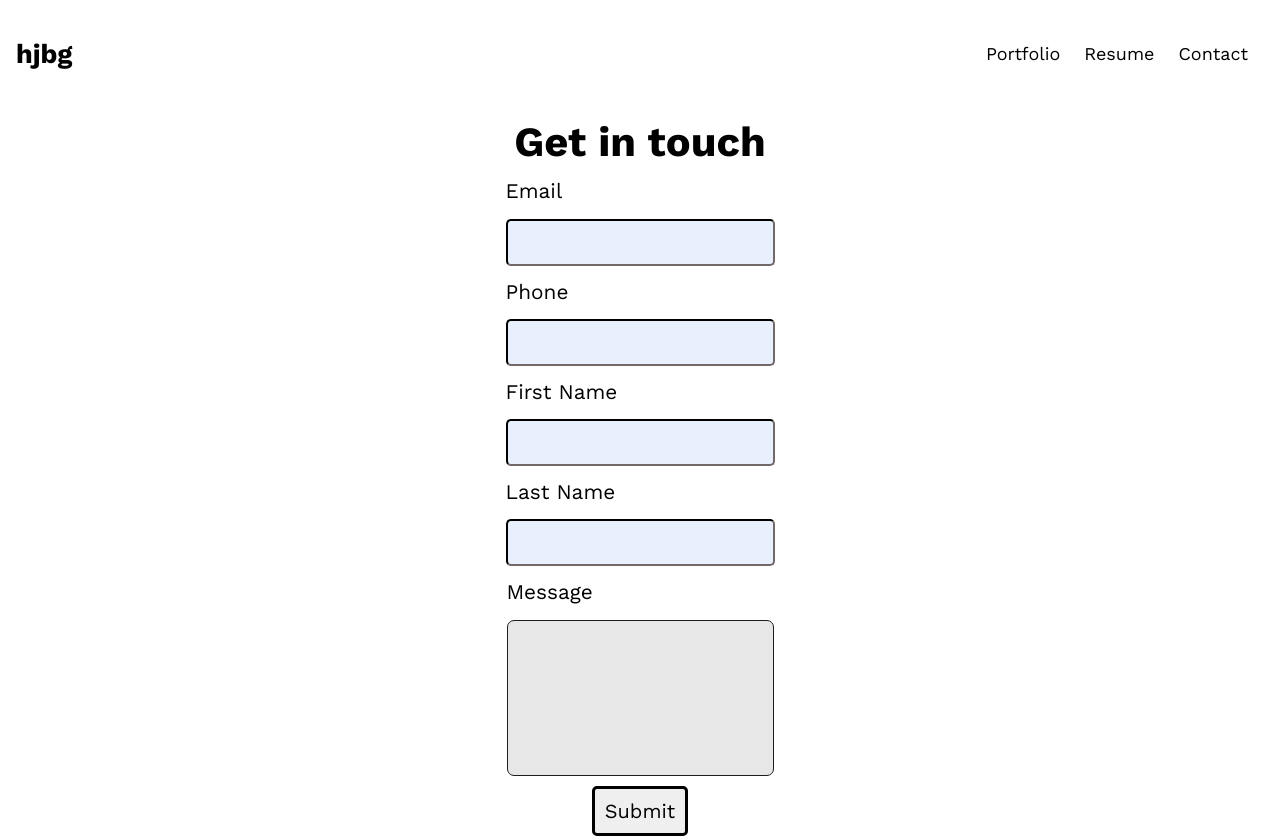
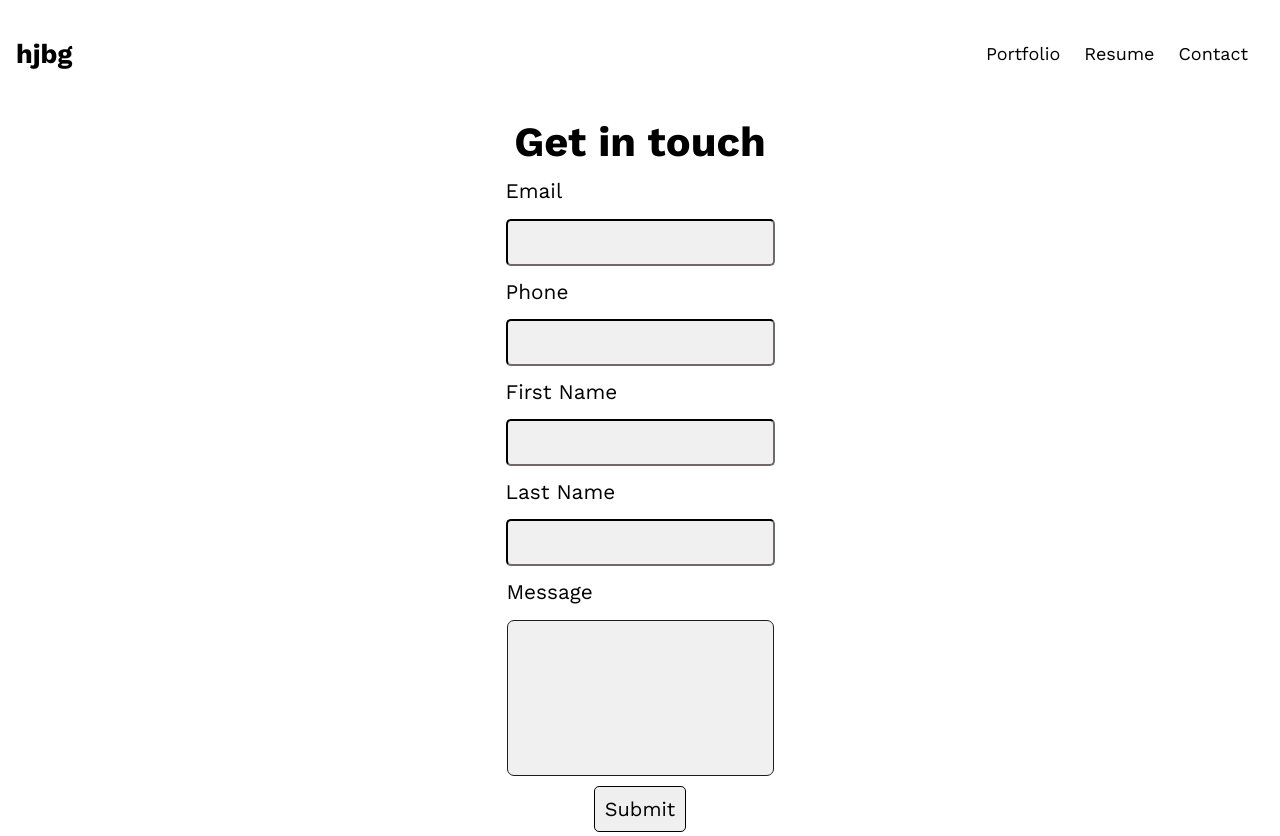
Before and after one commit to hgiven/subday, a Next.js app: page /contact in a window 1280 px wide. Built offline with nearby package versions, Linux system fonts and the light colour scheme.

Commit message:
Update global.css

```diff
--- a/styles/global.css
+++ b/styles/global.css
@@ -133,7 +133,7 @@ nav{
   border-color: rgb(31, 28, 28);
   padding: 10px;
   border-radius: 5px;
-  background-color: #e8f0fe;
+  background-color: #f0f0f0;
 }
 
 .container textarea {
@@ -141,7 +141,7 @@ nav{
   padding: 5px;
   border-color: rgb(31, 28, 28);
   border-radius: 7px;
-  background-color: #e7e7e7;
+  background-color: #f0f0f0;
   font-size: 20px;
 }
 
@@ -159,7 +159,7 @@ nav{
   padding: 10px;
   font-size: 20px;
   width: 100%;
-  border: 3px solid black;
+  border: 1px solid black;
   border-radius: 5px;
 }
 
```
